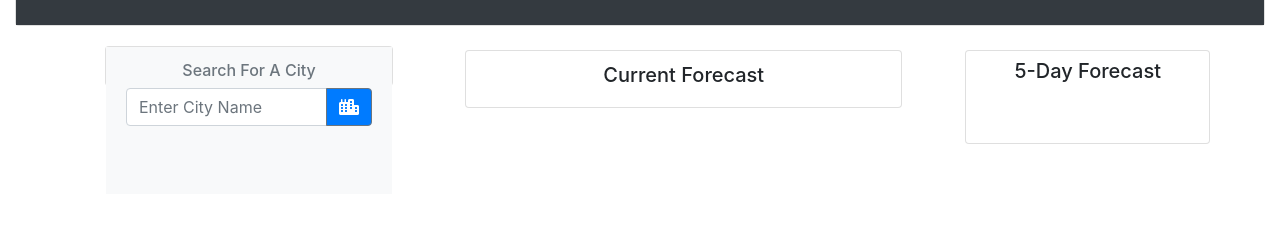
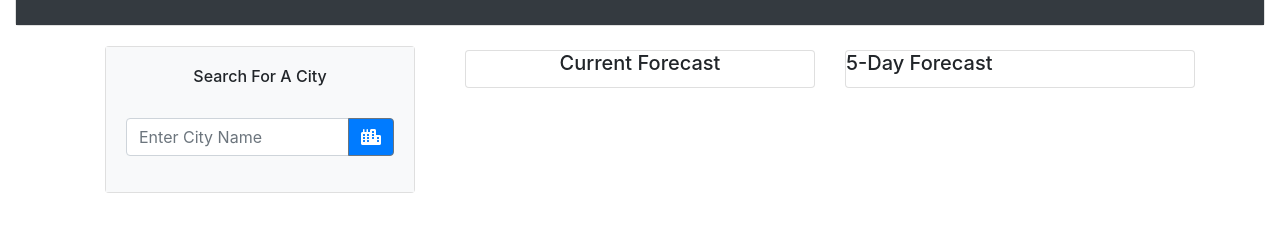
Before and after one commit to clintrizzo/Weatherboard, a plain HTML site: page index.html in a window 1280 px wide. Shown: the part 72-304 px from the top of the page. Drawn offline with nearby package versions, Linux system fonts and the light colour scheme.

Commit message:
updated the cards for the same day weather and the five day display

```diff
--- a/index.html
+++ b/index.html
@@ -3,14 +3,13 @@
 
 <head>
     <meta charset="utf-8">
-    <meta name="viewport" content="width=device-width, initial-scale=1, shrink-to-fit=no">
+    <meta name="viewport" content="width=device-width, initial-scale=1, shrink-to-fit=yes">
     <link rel="stylesheet" href="https://stackpath.bootstrapcdn.com/bootstrap/4.3.1/css/bootstrap.min.css" integrity="sha384-ggOyR0iXCbMQv3Xipma34MD+dH/1fQ784/j6cY/iJTQUOhcWr7x9JvoRxT2MZw1T" crossorigin="anonymous">
     <title>Weather Dashboard</title>
     <link rel="stylesheet" href="/style.css">
 </head>
 
 <body>
-    <!--giving me a list of null with this jquery script-->
     <script src="https://code.jquery.com/jquery-3.4.1.min.js"></script>
     <script src="https://stackpath.bootstrapcdn.com/bootstrap/4.3.1/js/bootstrap.min.js" integrity="sha384-JjSmVgyd0p3pXB1rRibZUAYoIIy6OrQ6VrjIEaFf/nJGzIxFDsf4x0xIM+B07jRM" crossorigin="anonymous"></script>
     <script src="https://kit.fontawesome.com/d3bce829f3.js" crossorigin="anonymous"></script>
@@ -27,16 +26,16 @@
                     <div class="card-body text-center">
                         <!-- Search input goes here -->
 
-                        <div class="card" style="width: 18rem; height: 40px;">
+                        <div class="card">
                             <div class="card-body bg-light">
-                                <h6 class="card-subtitle mb-2 text-muted">Search For A City</h6>
-                                <div class="input-group mb-5">
-                                    <input type="text" class="form-control searchInput" placeholder="Enter City Name" aria-label="Recipient's username" aria-describedby="button-addon2">
+                                <h6 class="card-title mb-2">Search For A City</h6>
+                                <br>
+                                <div class="input-group mb-3">
+                                    <input type="text" class="form-control searchInput" placeholder="Enter City Name">
                                     <div class="input-group-append">
-                                        <button class="btn btn-outline-secondary bg-primary searchButton" type="button" id="button-addon2"><i class="fas fa-city" style="color:white"></i></button>
+                                        <button class="btn btn-outline-secondary bg-primary searchButton" type="button"><i class="fas fa-city" style="color:white"></i></button>
                                     </div>
                                 </div>
-
                                 <span class="list-group">
 
                                 </span>
@@ -44,21 +43,15 @@
                         </div>
                     </div>
                 </div>
-                <div class="col mt-4 mr-5">
-                    <div class="card currentCard pb-2 pt-1">
-                        <h5 class="card-title mt-2 text-center">Current Forecast</h5>
+                <div class="col mt-4" style="height: 85px; width: 100px;">
+                    <div class="card currentCard">
+                        <h5 class="card-title text-center">Current Forecast</h5>
                     </div>
                 </div>
-                <div class="row">
-                    <div class="col mt-4">
-                        <div class="card pb-5 fiveDay pl-5">
-                            <h5 class="card-title mt-2 mr-5">5-Day Forecast </h5>
-                            <div class="row">
-                                <div class="col fiveDay">
-                                </div>
-
-                            </div>
-
+                <div class="col mt-4">
+                    <div class="card fiveDay">
+                        <h5 class="card-title">5-Day Forecast </h5>
+                        <div class="col fiveDay" style="height: 25px; width: 40px;">
                         </div>
                     </div>
                 </div>
@@ -69,3 +62,6 @@
 </body>
 
 </html>
+</body>
+
+</html>
```
